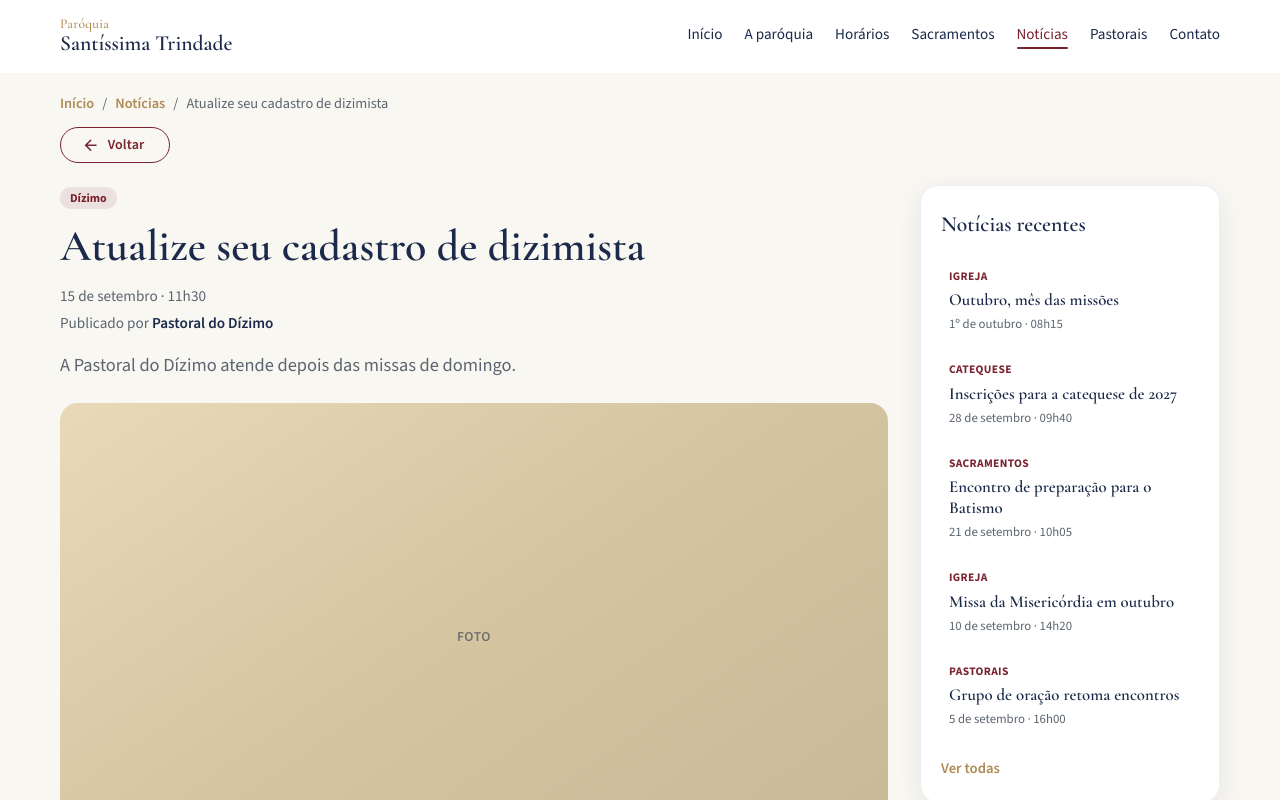
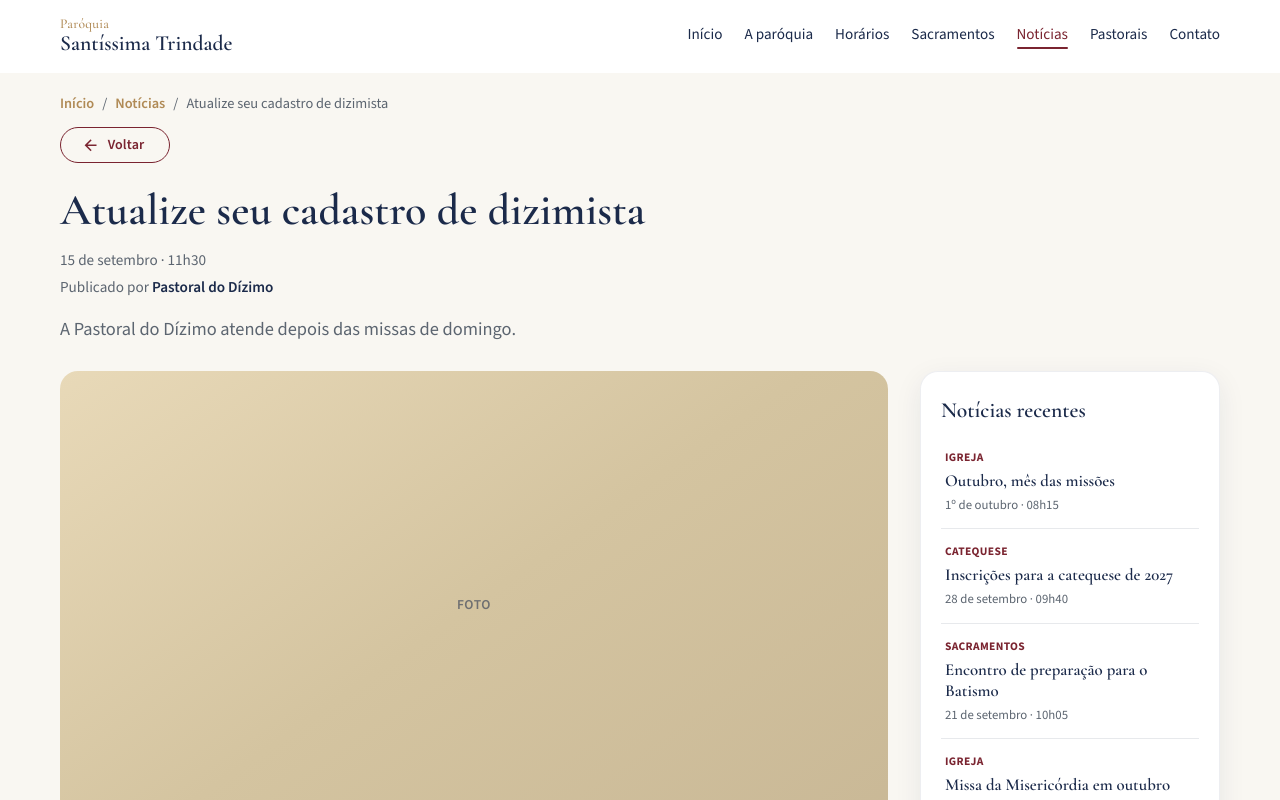
Before and after one commit to EmanuelSilva73/site-santissimatrindade, a Vue app: page /noticias/atualize-seu-cadastro-de-dizimista in a window 1280 px wide. Shown: the top 800 px of the page. Built offline with nearby package versions, Linux system fonts and the light colour scheme.

Commit message:
Alinha sidebar e remove categoria na noticia.

```diff
--- a/src/views/NewsArticleView.vue
+++ b/src/views/NewsArticleView.vue
@@ -31,10 +31,7 @@ const recent = computed(() => getRecentNews(route.params.slug, 5))
           </v-btn>
         </div>
 
-        <div class="article-layout">
-          <article class="article-main">
         <header class="article-header">
-              <span class="article-cat">{{ article.category }}</span>
           <h1 class="article-title">{{ article.title }}</h1>
           <div class="article-meta">
             <time class="article-date">
@@ -47,6 +44,8 @@ const recent = computed(() => getRecentNews(route.params.slug, 5))
           <p class="article-excerpt">{{ article.excerpt }}</p>
         </header>
 
+        <div class="article-layout">
+          <article class="article-main">
             <div
               class="article-photo photo-placeholder"
               role="img"
@@ -66,7 +65,11 @@ const recent = computed(() => getRecentNews(route.params.slug, 5))
             <div class="sidebar-card card-surface">
               <h2 class="sidebar-title">Notícias recentes</h2>
               <ul class="sidebar-list">
-                <li v-for="item in recent" :key="item.id">
+                <li
+                  v-for="item in recent"
+                  :key="item.id"
+                  class="sidebar-list__item"
+                >
                   <RouterLink :to="`/noticias/${item.slug}`" class="sidebar-item">
                     <span class="sidebar-item__cat">{{ item.category }}</span>
                     <span class="sidebar-item__title">{{ item.title }}</span>
@@ -160,22 +163,9 @@ const recent = computed(() => getRecentNews(route.params.slug, 5))
   font-weight: 600 !important;
 }
 
-.article-layout {
-  display: grid;
-  grid-template-columns: minmax(0, 1fr) 300px;
-  gap: 32px;
-  align-items: start;
-}
-
-.article-cat {
-  display: inline-flex;
-  margin-bottom: 12px;
-  padding: 2px 10px;
-  border-radius: 999px;
-  background: rgba(122, 36, 48, 0.1);
-  color: var(--parish-maroon);
-  font-size: 0.75rem;
-  font-weight: 700;
+.article-header {
+  max-width: calc(100% - 332px);
+  margin-bottom: 28px;
 }
 
 .article-title {
@@ -211,10 +201,17 @@ const recent = computed(() => getRecentNews(route.params.slug, 5))
 }
 
 .article-excerpt {
-  margin: 0 0 24px;
+  margin: 0;
   font-size: 1.15rem;
   line-height: 1.55;
   color: var(--parish-muted);
+}
+
+.article-layout {
+  display: grid;
+  grid-template-columns: minmax(0, 1fr) 300px;
+  gap: 32px;
+  align-items: start;
 }
 
 .article-photo {
@@ -238,7 +235,7 @@ const recent = computed(() => getRecentNews(route.params.slug, 5))
 }
 
 .sidebar-title {
-  margin: 0 0 16px;
+  margin: 0 0 8px;
   font-family: var(--font-display);
   font-size: 1.35rem;
   font-weight: 600;
@@ -251,18 +248,25 @@ const recent = computed(() => getRecentNews(route.params.slug, 5))
   padding: 0;
   display: flex;
   flex-direction: column;
-  gap: 4px;
+}
+
+.sidebar-list__item {
+  border-bottom: 1px solid rgba(27, 42, 74, 0.1);
+}
+
+.sidebar-list__item:last-child {
+  border-bottom: 0;
 }
 
 .sidebar-item {
   display: flex;
   flex-direction: column;
   gap: 4px;
-  padding: 12px 8px;
-  border-radius: 12px;
+  padding: 14px 4px;
   text-decoration: none;
   color: inherit;
   transition: background 0.15s ease;
+  border-radius: 8px;
 }
 
 .sidebar-item:hover,
@@ -307,6 +311,10 @@ const recent = computed(() => getRecentNews(route.params.slug, 5))
 }
 
 @media (max-width: 960px) {
+  .article-header {
+    max-width: none;
+  }
+
   .article-layout {
     grid-template-columns: 1fr;
     gap: 28px;
```
Lines whose indentation alone changed are shown as unchanged.
